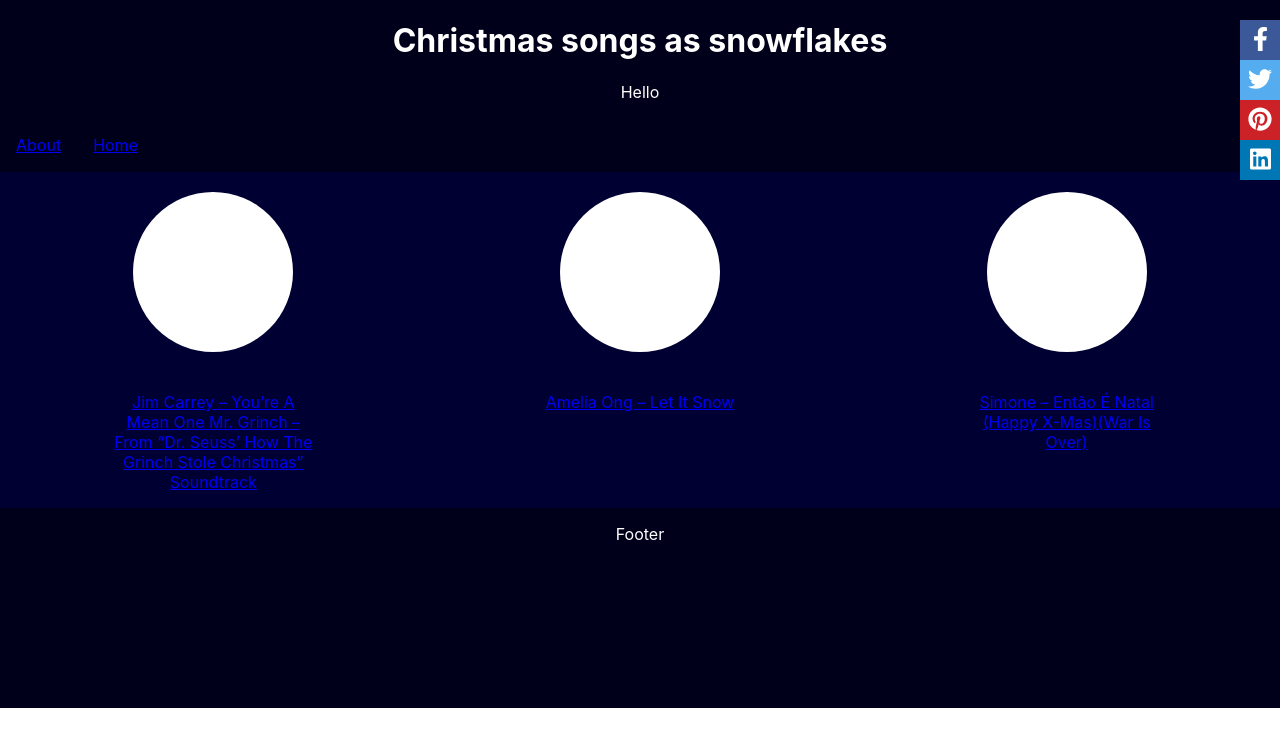
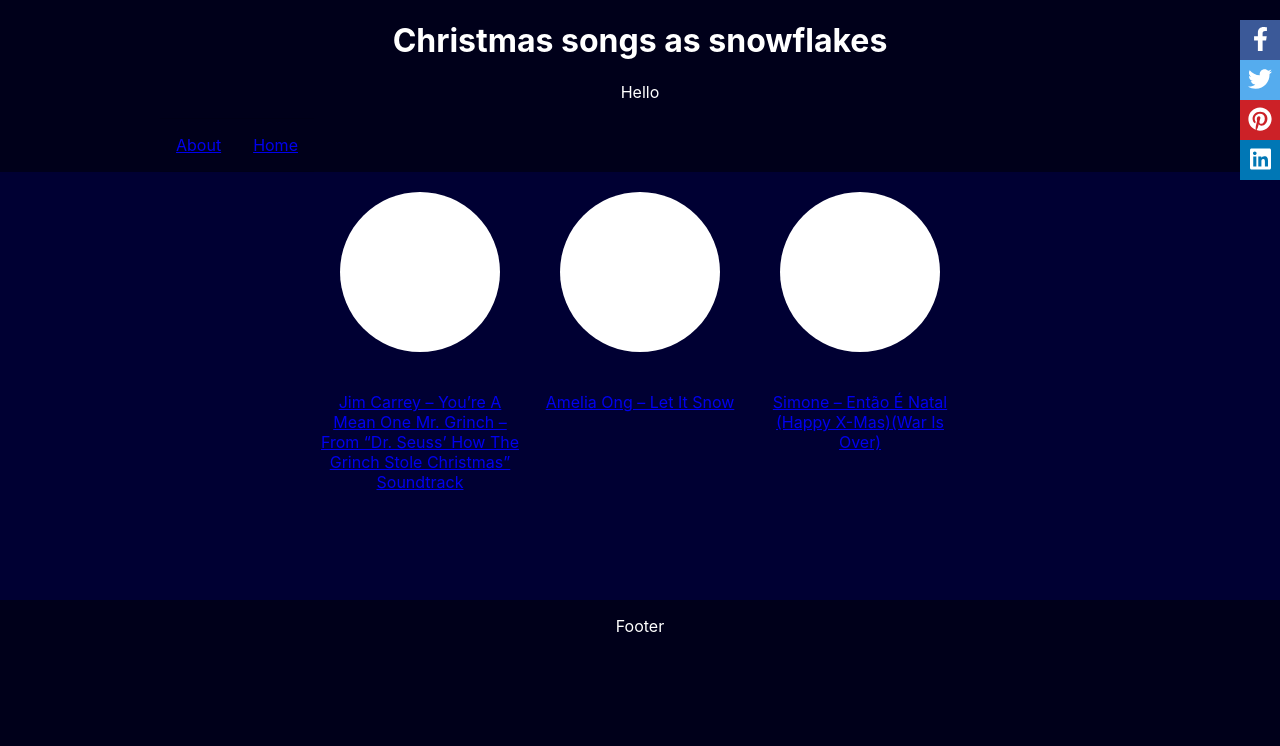
Before and after one commit to maryzam/snowflake-songs, a React (Create React App) app in the folder snowflake-songs-app/: page /#/ in a window 1280 px wide. Shown: the top 746 px of the page. Built offline with nearby package versions, Linux system fonts and the light colour scheme.

Commit message:
add max-width wrapper

```diff
--- a/snowflake-songs-app/src/App.css
+++ b/snowflake-songs-app/src/App.css
@@ -1,6 +1,7 @@
 .flex-wrapper {
   text-align: center;
   background-color: #000033;
+  color: white;
 }
 
 header {
--- a/snowflake-songs-app/src/components/Footer.js
+++ b/snowflake-songs-app/src/components/Footer.js
@@ -2,7 +2,7 @@
 
 const Footer = () => (
     <footer>
-      <div className="wrapper">
+      <div className="wrapper-width">
         <p>Footer</p>
       </div>
     </footer>
--- a/snowflake-songs-app/src/components/Header.js
+++ b/snowflake-songs-app/src/components/Header.js
@@ -8,7 +8,7 @@
 
 const Header = () => (
     <header>
-      <div className="wrapper">
+      <div className="wrapper-width">
         <h1>Christmas songs as snowflakes</h1>
         <p>Hello</p>
 
--- a/snowflake-songs-app/src/style/layout.css
+++ b/snowflake-songs-app/src/style/layout.css
@@ -1,14 +1,16 @@
 .flex-wrapper{
   display: flex;
-  -webkit-flex-wrap: wrap;
-  flex-flow: row wrap;
-  text-align: center;
-  color: white;
+  flex-direction: column;
+  min-height: 100vh;
 }
 
-/* We tell all items to be 100% width, via flex-basis */
-.flex-wrapper > * {
-  flex: 1 100%;
+main {
+  flex: 1 ;
+}
+
+.wrapper-width, main{
+  max-width: 960px;
+  margin: 0 auto;
 }
 
 .songs-container {
@@ -20,6 +22,8 @@
 
 .snowflake-card {
   text-align: center;
+  margin-left: 10px;
+  margin-right: 10px;
 }
 
 .titleWrap {
```
